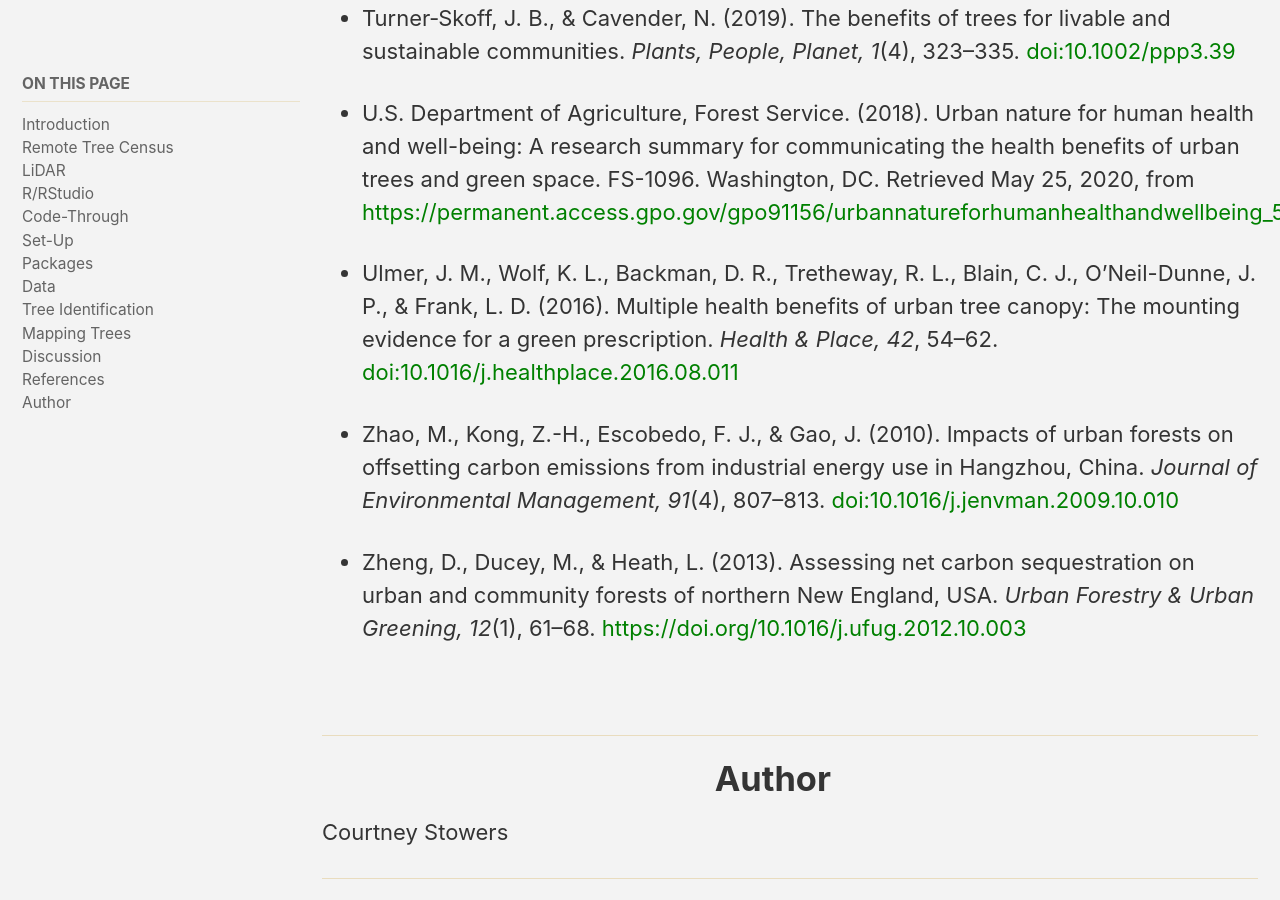
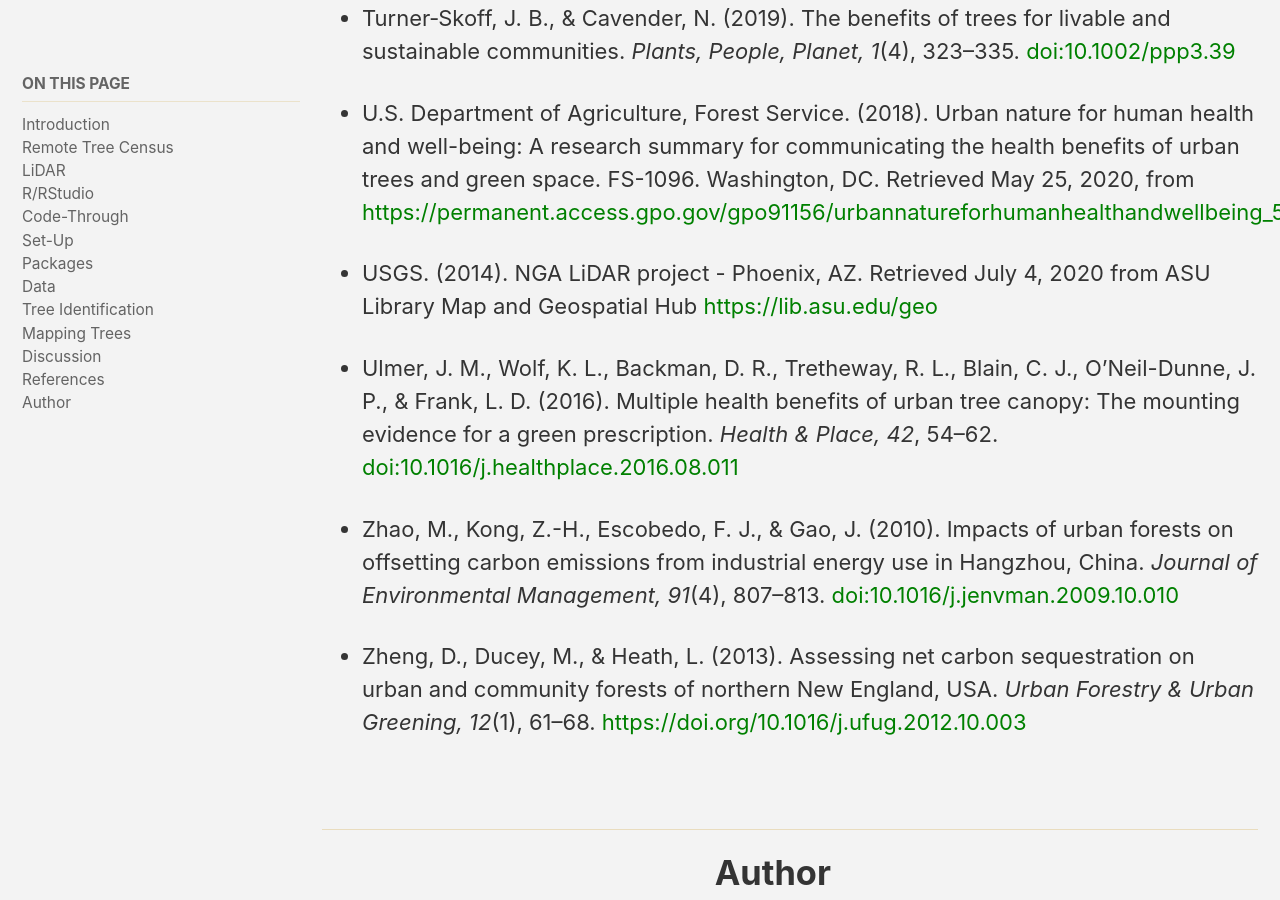
Before and after one commit to castower/cpp-593-treeproject-site, a Jekyll site: the page built from index.md, in a window 1280 px wide and 900 px high, scrolled down 13307 px. Built offline with Jekyll 4.4.1, drawn with Linux system fonts in a browser that asks for light colours; cached includes are drawn as plain includes; nearby versions of some CDN libraries.

Commit message:
Update index.md

```diff
--- a/index.md
+++ b/index.md
@@ -284,6 +284,8 @@ library( "ggmap" )    # Used for mapping and spatial data processing
 
 - U.S. Department of Agriculture, Forest Service. (2018). Urban nature for human health and well-being: A research summary for communicating the health benefits of urban trees and green space. FS-1096. Washington, DC. Retrieved May 25, 2020, from [https://permanent.access.gpo.gov/gpo91156/urbannatureforhumanhealthandwellbeing_508_01_30_18.pdf](https://permanent.access.gpo.gov/gpo91156/urbannatureforhumanhealthandwellbeing_508_01_30_18.pdf)
 
+- USGS. (2014). NGA LiDAR project - Phoenix, AZ. Retrieved July 4, 2020 from ASU Library Map and Geospatial Hub [https://lib.asu.edu/geo](https://lib.asu.edu/geo)
+
 - Ulmer, J. M., Wolf, K. L., Backman, D. R., Tretheway, R. L., Blain, C. J., O’Neil-Dunne, J. P., & Frank, L. D. (2016). Multiple health benefits of urban tree canopy: The mounting evidence for a green prescription. <i>Health & Place, 42</i>, 54–62. [doi:10.1016/j.healthplace.2016.08.011](https://linkinghub.elsevier.com/retrieve/pii/S1353829216301332)
 
 - Zhao, M., Kong, Z.-H., Escobedo, F. J., & Gao, J. (2010). Impacts of urban forests on offsetting carbon emissions from industrial energy use in Hangzhou, China. <i>Journal of Environmental Management, 91</i>(4), 807–813. [doi:10.1016/j.jenvman.2009.10.010](https://www.sciencedirect.com/science/article/pii/S030147970900365X?via%3Dihub)
```
